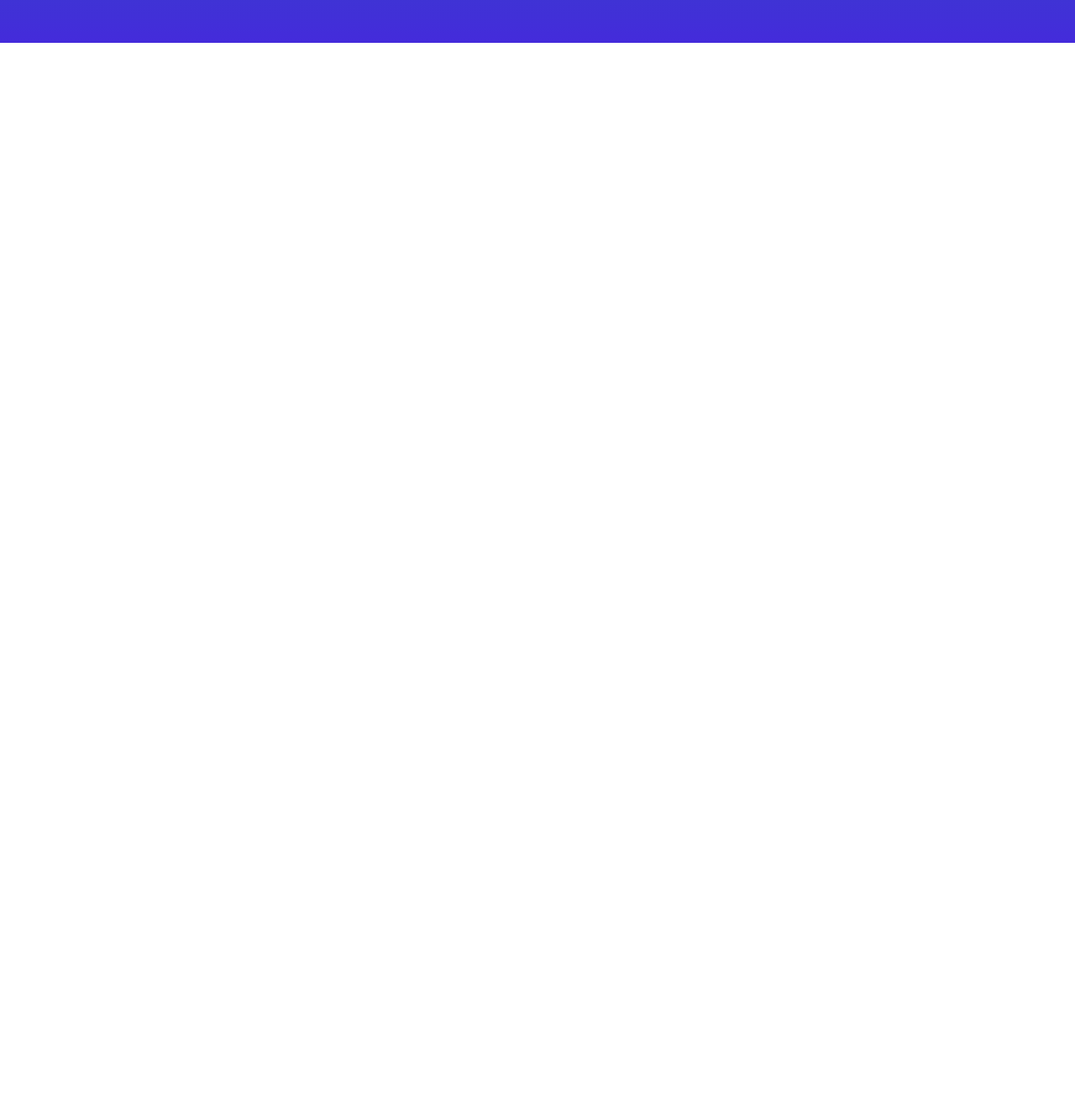
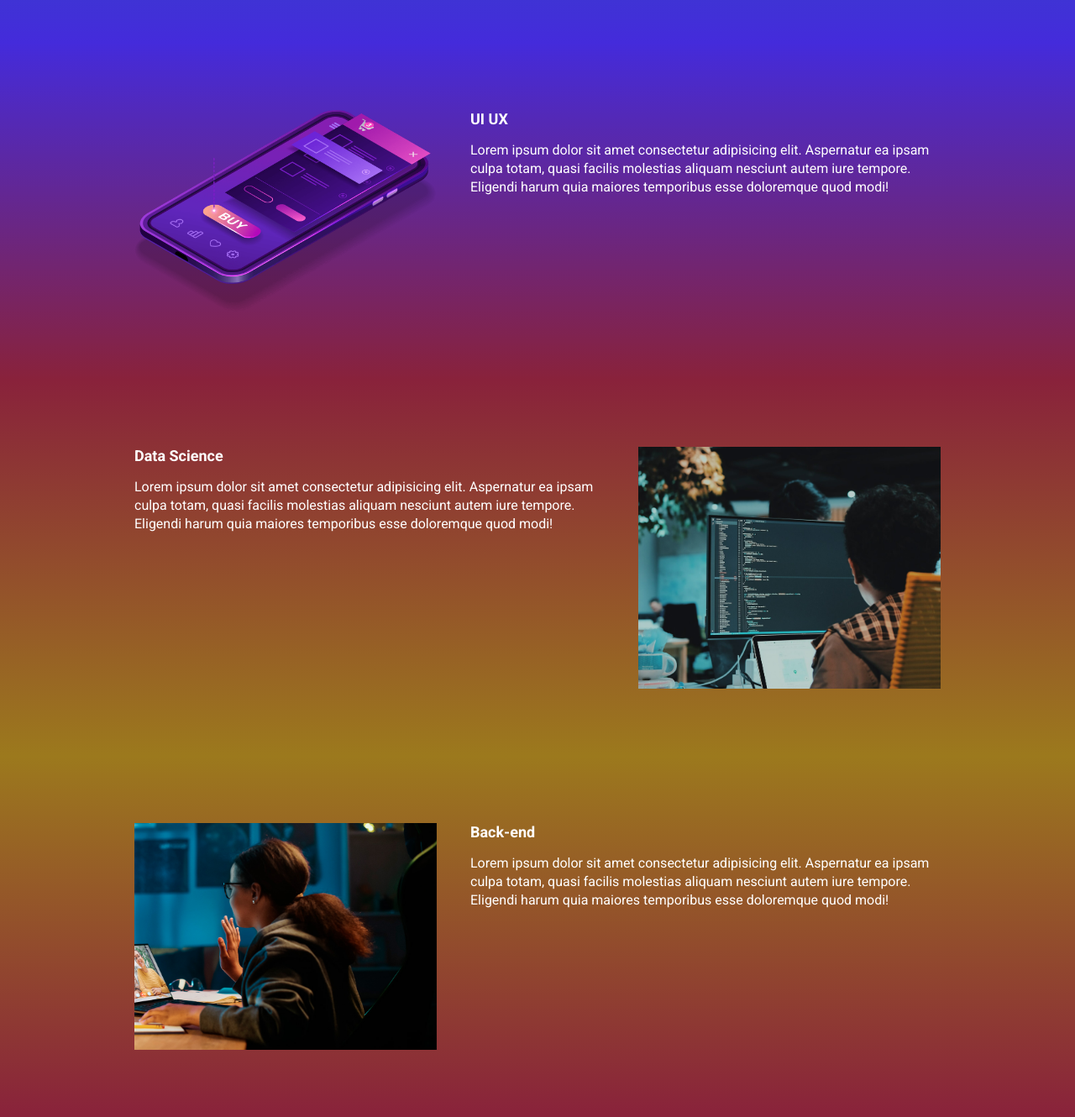
Before and after one commit to marlonnl/ebac_talks, a website built with Parcel: page src/index.html in a window 1280 px wide. Shown: the part 940-2270 px from the top of the page at 84% size. Before the commit the page ends 991 px from the top, so only its background shows below. Built offline with nearby package versions, Linux system fonts and the light colour scheme.

Commit message:
ADD: demais seções e animações com AOS.

```diff
--- a/package.json
+++ b/package.json
@@ -10,7 +10,7 @@
   "license": "ISC",
   "description": "",
   "devDependencies": {
-    "@parcel/transformer-sass": "^2.8.0",
-    "parcel": "^2.8.0"
+    "@parcel/transformer-sass": "^2.12.0",
+    "parcel": "^2.12.0"
   }
 }
--- a/src/index.html
+++ b/src/index.html
@@ -8,7 +8,10 @@
     <link rel="preconnect" href="https://fonts.googleapis.com">
     <link rel="preconnect" href="https://fonts.gstatic.com" crossorigin>
     <link href="https://fonts.googleapis.com/css2?family=Roboto:wght@400;700&display=swap" rel="stylesheet">
+
     <link rel="stylesheet" href="./styles/main.scss">
+
+    <link href="https://unpkg.com/aos@2.3.1/dist/aos.css" rel="stylesheet">
 </head>
 <body>
 
@@ -49,9 +52,9 @@
 
     </header>
 
-    <section class="event">
+    <section class="event event--frontend">
 
-        <div class="container">
+        <div class="container" data-aos="fade-right">
 
             <div class="event__details">
                 <h2 class="event__details__title">Front-end</h2>
@@ -65,6 +68,55 @@
 
     </section>
 
+    <section class="event event--ui-ux event--image-left">
+
+        <div class="container" data-aos="fade-left">
+
+            <div class="event__details">
+                <h2 class="event__details__title">UI UX</h2>
+                <p class="event__details__description">
+                    Lorem ipsum dolor sit amet consectetur adipisicing elit. Aspernatur ea ipsam culpa totam, quasi facilis molestias aliquam nesciunt autem iure tempore. Eligendi harum quia maiores temporibus esse doloremque quod modi!
+                </p>
+            </div>
+            <img class="event__image" src="./images/ui-ux.png" alt="ui ux">
+
+        </div>
+
+    </section>
+
+    <section class="event event--data-science">
+
+        <div class="container" data-aos="fade-right">
+
+            <div class="event__details">
+                <h2 class="event__details__title">Data Science</h2>
+                <p class="event__details__description">
+                    Lorem ipsum dolor sit amet consectetur adipisicing elit. Aspernatur ea ipsam culpa totam, quasi facilis molestias aliquam nesciunt autem iure tempore. Eligendi harum quia maiores temporibus esse doloremque quod modi!
+                </p>
+            </div>
+            <img class="event__image" src="./images/data.png" alt="data science">
+
+        </div>
+
+    </section>
+
+    <section class="event event--backend event--image-left">
+
+        <div class="container" data-aos="fade-left">
+
+            <div class="event__details">
+                <h2 class="event__details__title">Back-end</h2>
+                <p class="event__details__description">
+                    Lorem ipsum dolor sit amet consectetur adipisicing elit. Aspernatur ea ipsam culpa totam, quasi facilis molestias aliquam nesciunt autem iure tempore. Eligendi harum quia maiores temporibus esse doloremque quod modi!
+                </p>
+            </div>
+            <img class="event__image" src="./images/backend.png" alt="back-end">
+
+        </div>
+
+    </section>
+
+    <script src="https://unpkg.com/aos@2.3.1/dist/aos.js"></script>
     <script src="./scripts/main.js"></script>
 </body>
 </html>
--- a/src/scripts/main.js
+++ b/src/scripts/main.js
@@ -1 +1 @@
-console.log('oi');
+AOS.init();
--- a/src/styles/_event.scss
+++ b/src/styles/_event.scss
@@ -2,11 +2,32 @@
 
 .event {
     padding: 80px 0;
-    background-image: linear-gradient(vars.$grad1, vars.$grad2);
+
+    &--frontend {
+        background-image: linear-gradient(vars.$grad1, vars.$grad2);
+    }
+
+    &--ui-ux {
+        background-image: linear-gradient(vars.$grad2, vars.$grad3);
+    }
+
+    &--data-science {
+        background-image: linear-gradient(vars.$grad3, vars.$grad4);
+    }
+
+    &--backend {
+        background-image: linear-gradient(vars.$grad4, vars.$grad3);
+    }
+
+    &--image-left {
+        .container {
+            flex-direction: row-reverse;
+        }
+    }
 
     .container {
         display: flex;
-
+        gap: 40px;
     }
 
     &__image {
@@ -14,7 +35,6 @@
     }
 
     &__details {
-        margin-right: 40px;
 
         &__title {
             font-size: 18px;
--- a/src/styles/_vars.scss
+++ b/src/styles/_vars.scss
@@ -7,4 +7,3 @@ $grad1: #1B6CA7;
 $grad2: #442BDB;
 $grad3: #89223B;
 $grad4: #9C791D;
-$grad5: #89223B;
```
Also changed, not shown: 1 other file.
